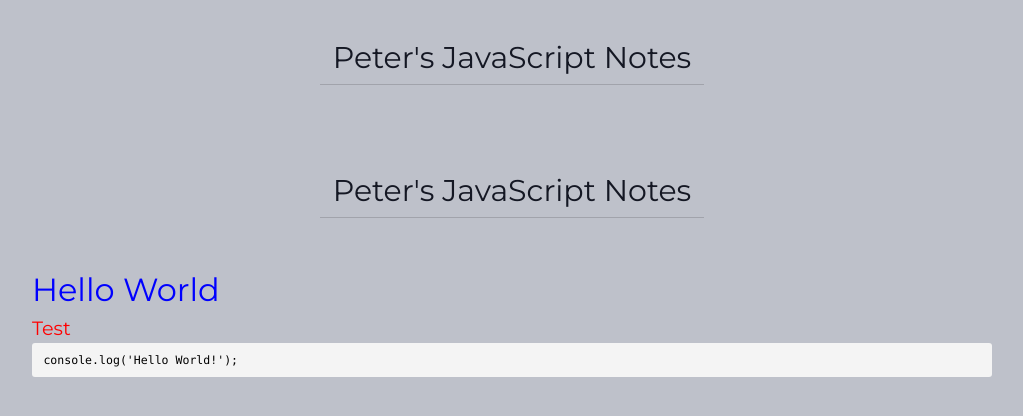
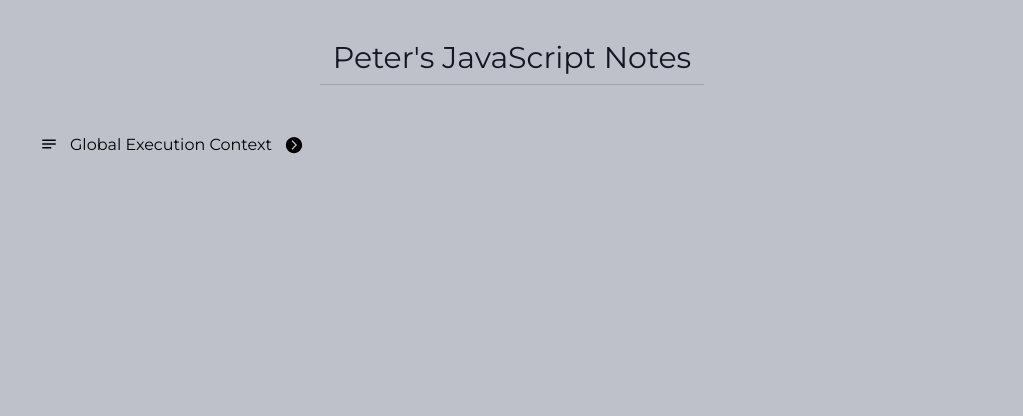
Before and after one commit to PeterSYoo/javascript-notes-nextjs-tailwind, a Next.js app: page / in a window 1280 px wide. Shown: the top 416 px of the page, without its empty margins (128-1151 px from the left). Built offline with nearby package versions, Linux system fonts and the light colour scheme.

Commit message:
feat: Puts topic into their own components, styles the markdown and adds animations to the button clicks.

```diff
--- /dev/null
+++ b/components/topics/GlobalExecutionContext.components.tsx
@@ -0,0 +1,49 @@
+import { useEffect, useState } from 'react';
+import ReactMarkdown from 'react-markdown';
+import { IoChevronForwardCircleSharp } from 'react-icons/io5';
+import { MdNotes } from 'react-icons/md';
+
+export const GlobalExecutionContext = () => {
+  const [isClicked, setIsClicked] = useState<boolean>(false);
+  const [markdown, setMarkdown] = useState<string>('');
+
+  useEffect(() => {
+    const fetchMarkdown = async () => {
+      const res = await fetch(`/docs/globalExecutionContext.md`);
+      const markdownString = await res.text();
+      setMarkdown(markdownString);
+    };
+
+    fetchMarkdown();
+  }, []);
+
+  return (
+    <>
+      {isClicked ? (
+        <div
+          onClick={() => setIsClicked(!isClicked)}
+          className="flex items-center gap-3 cursor-pointer w-fit group"
+        >
+          <MdNotes className="text-lg mb-[1.5px]" /> Global Execution Context
+          <IoChevronForwardCircleSharp className="cursor-pointer text-lg rotate-90 transition-all duration-600 ease-in-out text-[#ff7751] bg-black rounded-full group-hover:text-white" />
+        </div>
+      ) : (
+        <div
+          onClick={() => setIsClicked(!isClicked)}
+          className="flex items-center gap-3 cursor-pointer w-fit group"
+        >
+          <MdNotes className="text-lg mb-[1.5px]" /> Global Execution Context
+          <IoChevronForwardCircleSharp className="cursor-pointer text-xl transition-all duration-600 ease-in-out group-hover:text-white group-hover:text-lg group-hover:bg-black rounded-full" />
+        </div>
+      )}
+      {isClicked ? (
+        <>
+          <div className="bg-gradient-to-b from-[#BEC1CA] to-white px-8 my-2 pt-5 pb-8 rounded-xl transition-all duration-600 ease-in-out">
+            {/* eslint-disable-next-line */}
+            <ReactMarkdown children={markdown} className="markdown" />
+          </div>
+        </>
+      ) : null}
+    </>
+  );
+};
--- a/pages/index.tsx
+++ b/pages/index.tsx
@@ -1,29 +1,11 @@
-import ReactMarkdown from 'react-markdown';
-import { useEffect, useState } from 'react';
-import { Header } from '../components/Header.components';
+import { GlobalExecutionContext } from '../components/topics/GlobalExecutionContext.components';
 
 const Home = () => {
-  const [markdown, setMarkdown] = useState<string>('');
-
-  useEffect(() => {
-    const fetchMarkdown = async () => {
-      const res = await fetch(`/docs/hello-world.md`);
-      const markdownString = await res.text();
-      setMarkdown(markdownString);
-    };
-
-    fetchMarkdown();
-  }, []);
-
-  console.log(markdown);
-
   return (
     <>
       <div className="flex-grow">
-        <Header />
-        <div className="flex flex-col max-w-[75%] w-full mx-auto">
-          {/* eslint-disable-next-line */}
-          <ReactMarkdown children={markdown} className="markdown" />
+        <div className="flex flex-col max-w-[1024px] w-full mx-auto px-10">
+          <GlobalExecutionContext />
         </div>
       </div>
     </>
--- a/styles/index.css
+++ b/styles/index.css
@@ -1,15 +1,15 @@
 .markdown h1 {
   font-size: 2em;
-  color: blue;
+  font-weight: bold
 }
 
 .markdown p {
   font-size: 1.2em;
-  color: red;
+  font-weight: 600
 }
 
 .markdown code {
-  background-color: #f4f4f4;
+  background-color: #d3d6e0;
   border-radius: 3px;
   font-family: "SFMono-Regular", Consolas, "Liberation Mono", Menlo, monospace;
   font-size: 0.85em;
@@ -18,10 +18,11 @@
 }
 
 .markdown pre {
-  background-color: #f4f4f4;
+  background-color: #d3d6e0;
   border-radius: 3px;
   font-family: "SFMono-Regular", Consolas, "Liberation Mono", Menlo, monospace;
   font-size: 0.85em;
   margin: 0;
   padding: 0.5em;
+  border-radius: 0.5em
 }
```
Also changed, not shown: public/docs/globalExecutionContext.md (renamed from public/docs/hello-world.md).
